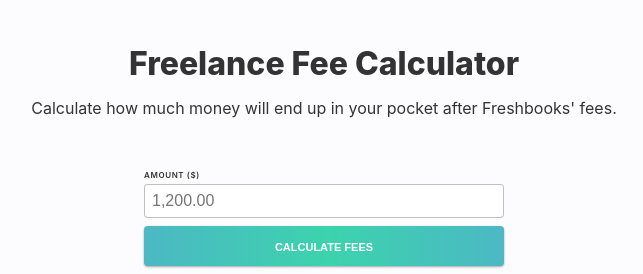
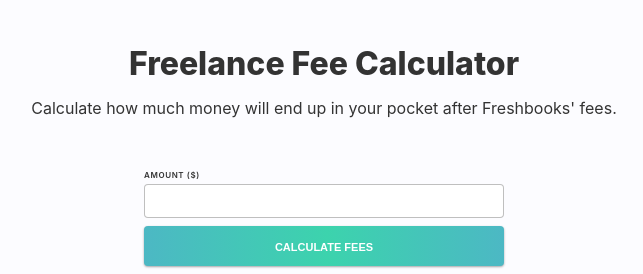
Before and after one commit to adamrasheed/fee-calc, a React (Create React App) app: page / in a window 1280 px wide. Shown: the top 274 px of the page, without its empty margins (316-959 px from the left). Built offline with nearby package versions, Linux system fonts and the light colour scheme.

Commit message:
cleane up functions and removed consoles and comments

```diff
--- a/package.json
+++ b/package.json
@@ -5,6 +5,7 @@
   "dependencies": {
     "react": "^16.7.0",
     "react-dom": "^16.7.0",
+    "react-number-format": "^4.3.1",
     "react-scripts": "2.1.3"
   },
   "scripts": {
--- a/src/App.js
+++ b/src/App.js
@@ -2,30 +2,27 @@
 import React, { Component } from "react";
 import "./App.css";
 import Form from "./components/Form";
-import TotalAmmount from "./components/TotalAmount";
+import TotalAmount from "./components/TotalAmount";
 import AffiliateLink from "./components/AffiliateLink";
 import SuggestedAmount from "./components/SuggestedAmount";
-// import HowItWorks from "./components/HowItWorks";
 
 class App extends Component {
   state = {
-    originalAmount: ``,
-    freshbooksCut: ``,
+    originalAmount: null,
+    freshbooksCut: 0,
     submit: null,
     affiliateOpen: false
   };
 
-  handleInput = ({ target: { value } }) => {
-    const valueNumber = Number(value) > 0 ? Number(value) : ``;
-    const freshbooksCut = Number(this.freshbooksCut(value));
-    this.setState({ originalAmount: valueNumber, freshbooksCut, submit: null });
+  handleInput = ({formattedValue, value, floatValue}) => {
+    const freshbooksCut = Number(this.freshbooksCut(floatValue));
+    this.setState({ originalAmount: floatValue, freshbooksCut, submit: null });
   };
 
   calculateAmount = () => {
     event.preventDefault();
     const { originalAmount } = this.state;
     const amountNumber = Number(originalAmount);
-    console.log(amountNumber);
 
     if (amountNumber && amountNumber > 0) {
       this.setState({
@@ -35,15 +32,18 @@
     } else {
       this.setState({
         submit: "error",
-        originalAmount: ``,
-        freshbooksCut: ``
+        originalAmount: 0,
+        freshbooksCut: 0
       });
     }
   };
 
   freshbooksCut = amount => {
-    const freshbooksCut = Number(amount * 0.029 + 0.3).toFixed(2);
-    return freshbooksCut;
+    if (typeof amount == 'number') {
+      return Number((amount * 0.029 + 0.3).toFixed(2));
+    } else {
+      return Number((parseFloat(amount) * 0.029 + 0.3).toFixed(2));
+    }
   };
 
   reverseCut = amount => {
@@ -68,7 +68,7 @@
           amountValue={this.state.originalAmount}
         />
         {this.state.submit === `success` && (
-          <TotalAmmount
+          <TotalAmount
             freshbooksCut={this.state.freshbooksCut}
             originalAmount={this.state.originalAmount}
           />
--- a/src/components/Form.js
+++ b/src/components/Form.js
@@ -1,4 +1,5 @@
 import React, { Component } from "react";
+import NumberFormat from 'react-number-format';
 
 class Form extends Component {
   render() {
@@ -8,15 +9,12 @@
         <label htmlFor="amountInput" className="form__label">
           Amount ($)
         </label>
-        <input
-          type="text"
-          pattern="[0-9]*"
+        <NumberFormat thousandSeparator={true}
+          prefix="$"
           className="form__input"
           id="amountInput"
-          placeholder="1,200.00"
-          onChange={handleInput}
-          value={amountValue}
-        />
+          onValueChange={handleInput}
+          value={amountValue} />
         <button className="form__submit" type="submit">
           Calculate Fees
         </button>
--- a/src/components/TotalAmount.js
+++ b/src/components/TotalAmount.js
@@ -1,7 +1,7 @@
 import React, { Component } from "react";
 import PropTypes from "prop-types";
 import { numberWithCommas } from "../utils/functions";
-class TotalAmmount extends Component {
+class TotalAmount extends Component {
   remainingAmount = (original, cut) => {
     return numberWithCommas((original - cut).toFixed(2));
   };
@@ -19,17 +19,16 @@
         </p>
         <p className="total-amount__freshbooks">
           Freshbooks will take{" "}
-          <span className="amount-fee">${freshbooksCut} </span> for providing a
-          rad payment experience.
+          <span className="amount-fee">${freshbooksCut} </span> for providing their services.
         </p>
       </div>
     );
   }
 }
 
-TotalAmmount.propTypes = {
+TotalAmount.propTypes = {
   originalAmount: PropTypes.number,
   freshbooksCut: PropTypes.number
 };
 
-export default TotalAmmount;
+export default TotalAmount;
```
Also changed, not shown: 2 other files (tests, documents, lock files or other folders).
